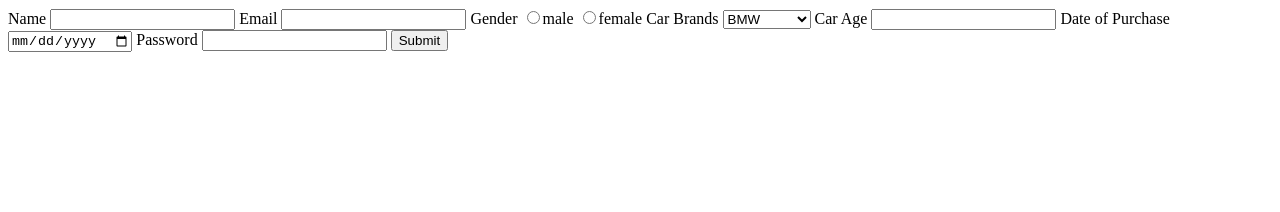
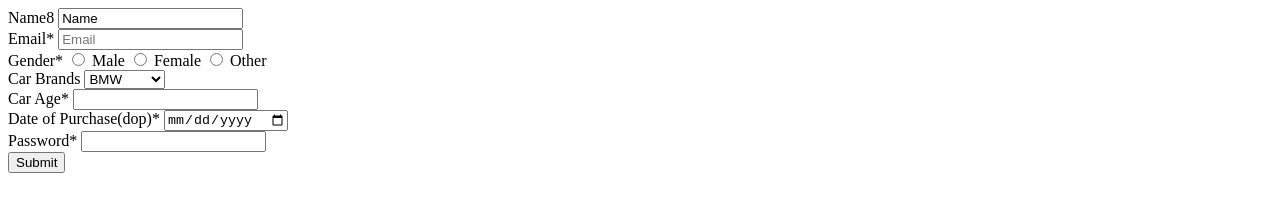
Before and after one commit to acciojob/car-insurance-form-pranavbadhan8, a website: page main.html in a window 1280 px wide. Drawn offline with Linux system fonts and the light colour scheme.

Commit message:
created a submission

```diff
--- a/main.html
+++ b/main.html
@@ -43,27 +43,34 @@
 	<input type="password" id="password" required>
 	<br>
 	<button type="submit">Submit</button> -->
-	<form method="post">
-	<label for="name">Name</label>
-	<input type="text" id="name" required>
-	<label for="email">Email</label>
-	<input type="email" id="email" required>
-	<label for="gender">Gender</label>
-	<input type="radio" id="gender" name="gender" value="male" required>male
-	<input type="radio" id="gender" name="gender" value="female" required>female
-	<label for="cars">Car Brands</label>
-	<select id="cars">
-		<option>BMW</option>
+	<form>
+		<label for="name">Name8</label>
+		<input type="text"  id="name" name="name" value="Name" placeholder="Name"><br>
+		<label for="email">Email*</label>
+		<input type="email" id="email" placeholder="Email" required><br>
+		<label for="Gender" id="gender">Gender*</label>
+
+		  <input type="radio" id="age1" name="age" value="30" required>
+		  <label for="age1" id="male">Male</label>
+		  <input type="radio" id="age2" name="age" value="60"required>
+		  <label for="age2" id="female">Female</label>
+		  <input type="radio" id="age3" name="age" value="100"required>
+		  <label for="age3" id="other">Other</label><br>
+		<label for="Car" id="car">Car Brands</label>
+		<select>
+		<option >BMW</option>
 		<option>Audi</option>
-		<option>Merecedez</option>
-	</select>
-	<label for="carage">Car Age</label>
-	<input type="number" id="carage" required>
-	<label for="dop">Date of Purchase</label>
-	<input type="date" id="dop" required>
-	<label for="password">Password</label>
-	<input type="password" id="password" required>
-	<button type="submit">Submit</button>
+		<option>Mercedez</option>
+		</select><br>
+		<label for="Carage" id="age">Car Age*</label>
+		<input type="number" required><br>
+		<label for="dop" id="date1">Date of Purchase(dop)*</label>
+		<input type="date" required><br>
+		<label for="Pass" id="password">Password*</label>
+		<input type="password"><br>
+		<input type="submit">
+
+	</form>
 
 </body>
 
```
